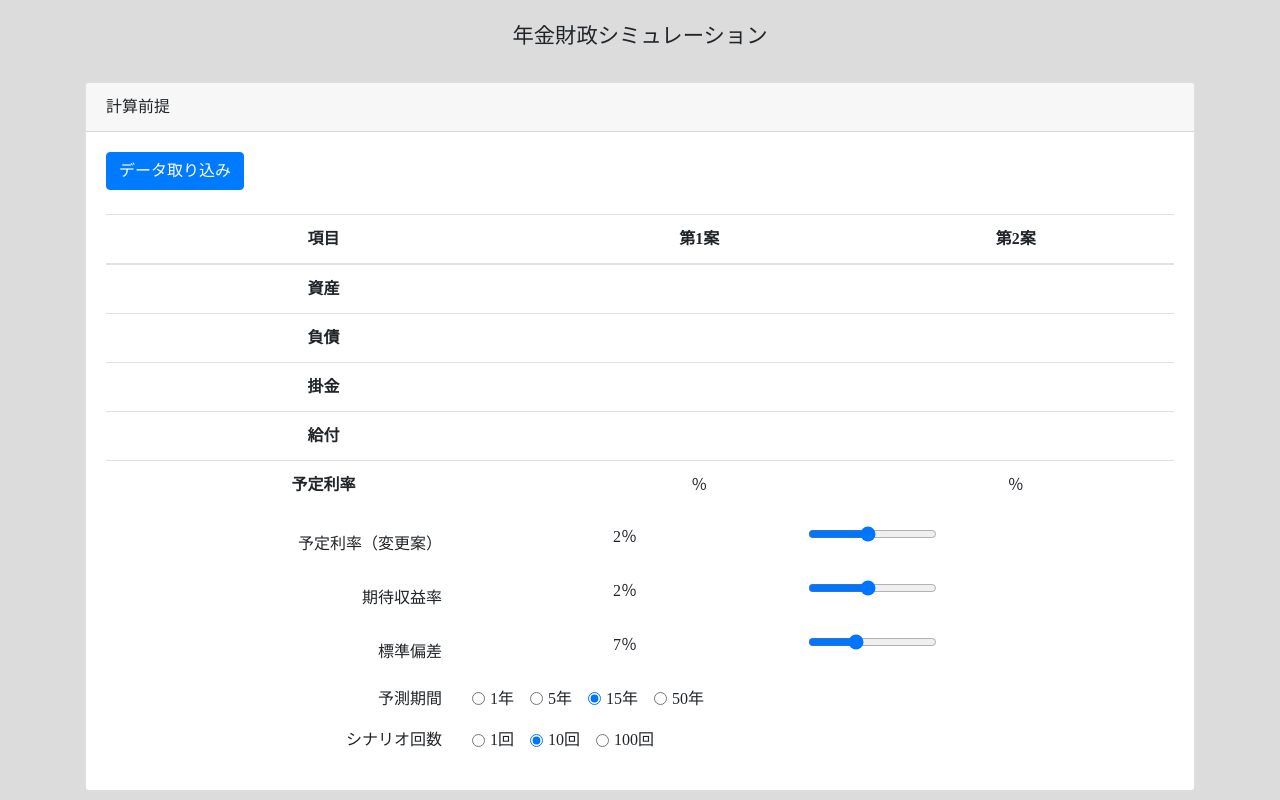
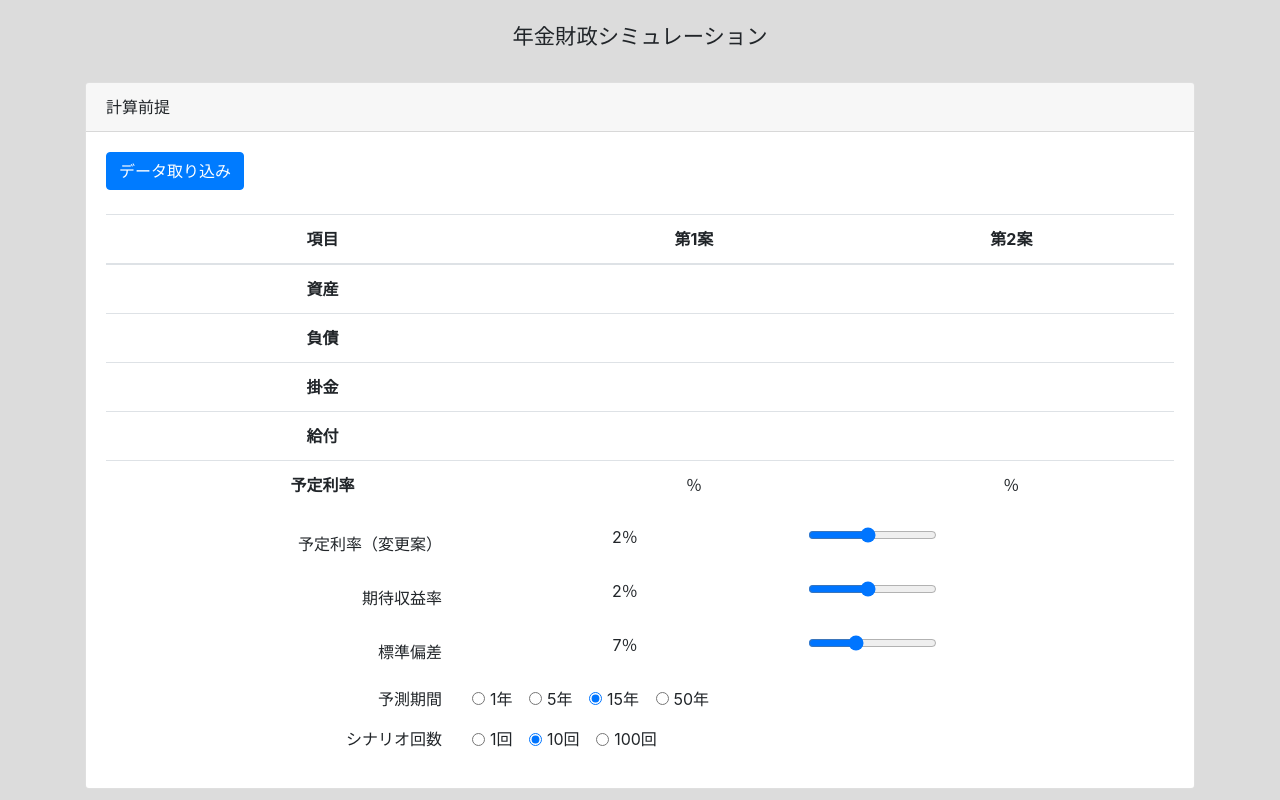
Before and after one commit to noda0217/noda0217.github.io, a plain HTML site: page index.html in a window 1280 px wide. Shown: the top 800 px of the page. Drawn offline with nearby package versions, Linux system fonts and the light colour scheme.

Commit message:
no message

```diff
--- a/index.html
+++ b/index.html
@@ -26,12 +26,9 @@
       integrity="sha384-Q6E9RHvbIyZFJoft+2mJbHaEWldlvI9IOYy5n3zV9zzTtmI3UksdQRVvoxMfooAo"
       crossorigin="anonymous"
     ></script>
-    <link href="https://fonts.googleapis.com/css?family=M+PLUS+Rounded+1c" rel="stylesheet" />
-    <style>
+     <style>
       body {
         background-color:gainsboro;
-      }
-      * { font-family: "Sawarabi Gothic";
       }
       h1 {
 
```
